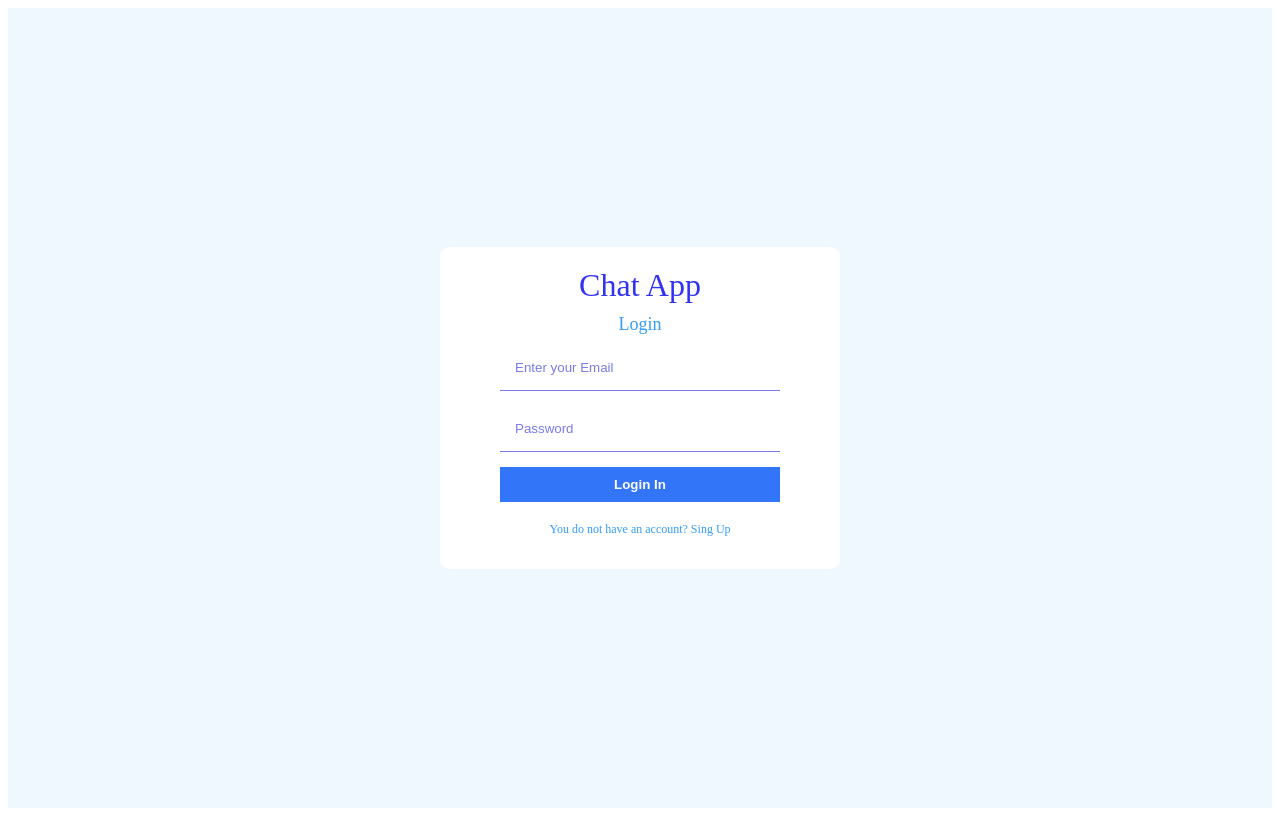
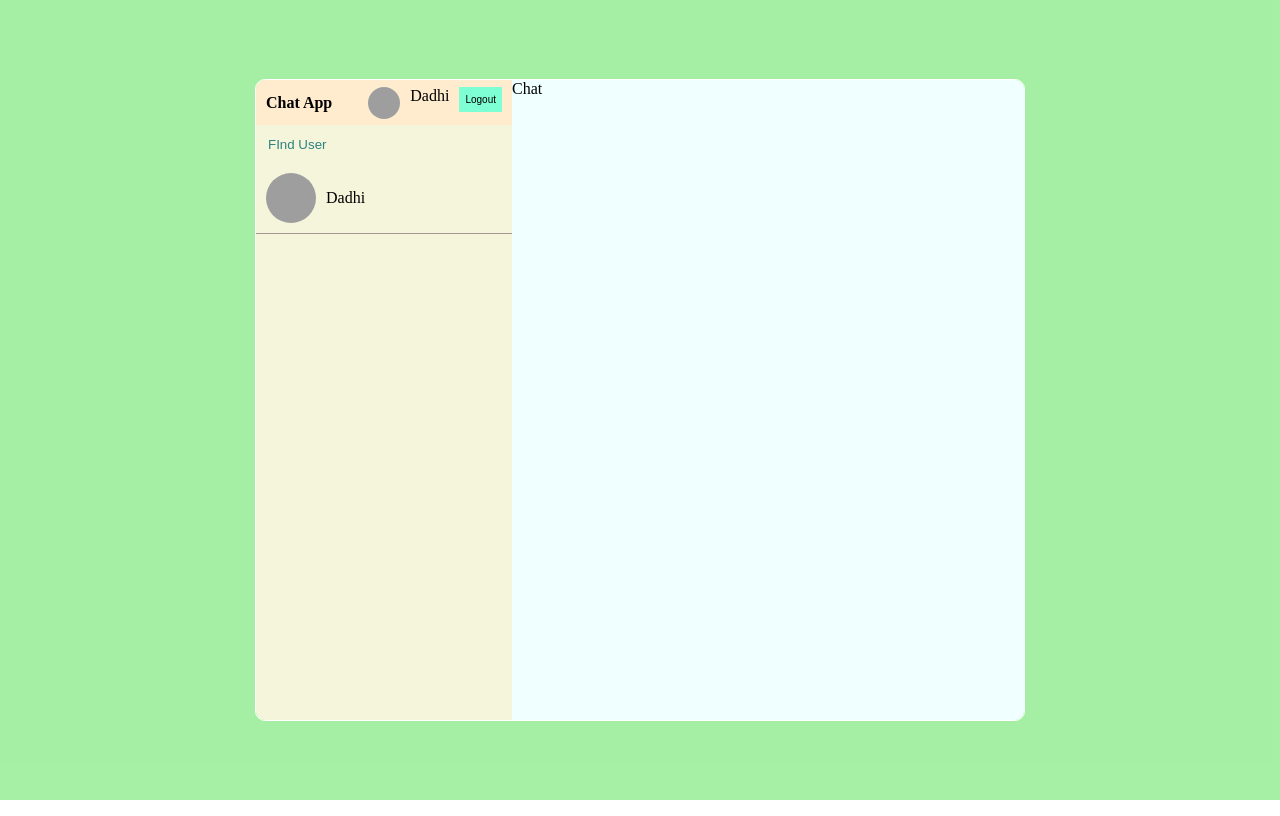
Before and after one commit to Dadhimukh/Chat_App-react, a React (Create React App) app: page / in a window 1280 px wide. Built offline with nearby package versions, Linux system fonts and the light colour scheme; grey boxes are pictures that could not be loaded; the HTML template or start-up script is replaced by a standard one.

Commit message:
update extension, components created and sidebar section compleated with styling

```diff
--- a/src/App.js
+++ b/src/App.js
@@ -1,11 +1,12 @@
 import React from 'react'
 import Register from './pages/Register'
 import Login from "./pages/Login"
+import Home from './pages/Home'
 
 const App = () => {
   return (
     <div>
-      <Login />
+      <Home />
     </div>
   )
 }
--- /dev/null
+++ b/src/components/Chat.jsx
@@ -0,0 +1,9 @@
+import React from 'react'
+
+const Chat = () => {
+  return (
+    <div className='chat'>Chat</div>
+  )
+}
+
+export default Chat
--- /dev/null
+++ b/src/components/Navbar.jsx
@@ -0,0 +1,19 @@
+import React from 'react'
+
+const Navbar = () => {
+  return (
+    <div className="navbar">
+      <span className="logo">Chat App</span>
+      <div className="user">
+        <img
+          src="https://images.pexels.com/photos/4759765/pexels-photo-4759765.jpeg?auto=compress&cs=tinysrgb&w=600&lazy=load"
+          alt=""
+        />
+        <span>Dadhi</span>
+        <button>Logout</button>
+      </div>
+    </div>
+  );
+}
+
+export default Navbar
--- /dev/null
+++ b/src/components/Search.jsx
@@ -0,0 +1,22 @@
+import React from "react";
+
+const Search = () => {
+  return (
+    <div className="search">
+      <div className="searchForm">
+        <input type="text" placeholder="FInd User" />
+      </div>
+      <div className="userChat">
+        <img
+          src="https://images.pexels.com/photos/4759765/pexels-photo-4759765.jpeg?auto=compress&cs=tinysrgb&w=600&lazy=load"
+          alt=""
+        />
+        <div className="userChatInfo">
+          <span>Dadhi</span>
+        </div>
+      </div>
+    </div>
+  );
+};
+
+export default Search;
--- /dev/null
+++ b/src/components/Sidebar.jsx
@@ -0,0 +1,14 @@
+import React from "react";
+import Navbar from "../components/Navbar";
+import Search from "../components/Search";
+
+const Sidebar = () => {
+  return (
+    <div className="sidebar">
+      <Navbar />
+      <Search />
+    </div>
+  );
+};
+
+export default Sidebar;
--- /dev/null
+++ b/src/pages/Home.jsx
@@ -0,0 +1,16 @@
+import React from 'react'
+import Sidebar from "../components/Sidebar"
+import Chat from "../components/Chat"
+
+const Home = () => {
+  return (
+    <div className="home">
+      <div className="container">
+        <Sidebar />
+        <Chat />
+      </div>
+    </div>
+  )
+}
+
+export default Home
--- a/src/styles/register.scss
+++ b/src/styles/register.scss
@@ -65,3 +65,102 @@
       }
    }
    }
+
+   body {
+   margin: 0;
+   }
+   .home {
+   background-color: rgba(161, 239, 161, 0.948);
+   height: 100vh;
+   display: flex;
+   align-items: center;
+   justify-content: center;
+
+   .container {
+      border: 1px solid #fff;
+      border-radius: 10px;
+      height: 80%;
+      width: 60%;
+      display: flex;
+      overflow: hidden;
+
+      .sidebar {
+         flex: 1;
+         background-color: beige;
+
+         .navbar {
+         display: flex;
+         align-items: center;
+         justify-content: space-between;
+         height: 25px;
+         padding: 10px;
+         background-color: blanchedalmond;
+
+         .logo {
+            font-weight: bold;
+         }
+
+         .user {
+            display: flex;
+            gap: 10px;
+         }
+
+         img {
+            background-color: beige;
+            height: 32px;
+            width: 32px;
+            border-radius: 50%;
+            object-fit: cover;
+         }
+
+         button {
+            background-color: aquamarine;
+            border: none;
+            font-size: 10px;
+            cursor: pointer;
+            height: 25px;
+            font-weight: 500;
+         }
+         }
+
+         .search {
+         border-bottom: 1px solid rgb(167, 150, 150);
+
+         .searchForm {
+            padding: 10px;
+            input {
+               border: none;
+               background-color: transparent;
+               outline: none;
+
+               &::placeholder {
+               color: rgba(2, 107, 107, 0.825);
+               }
+            }
+         }
+
+         .userChat {
+            padding: 10px;
+            display: flex;
+            align-items: center;
+            gap: 10px;
+            cursor: pointer;
+
+            &:hover {
+               background-color: rgb(247, 231, 209);
+            }
+            img {
+               height: 50px;
+               width: 50px;
+               border-radius: 50%;
+               object-fit: cover;
+            }
+         }
+         }
+      }
+      .chat {
+         flex: 2;
+         background-color: azure;
+      }
+   }
+   }
```
Also changed, not shown: src/components/Chats.jsx (added, +9 -0 lines), src/components/Input.jsx (added, +9 -0 lines), src/pages/Home.js (deleted, +0 -9 lines).
